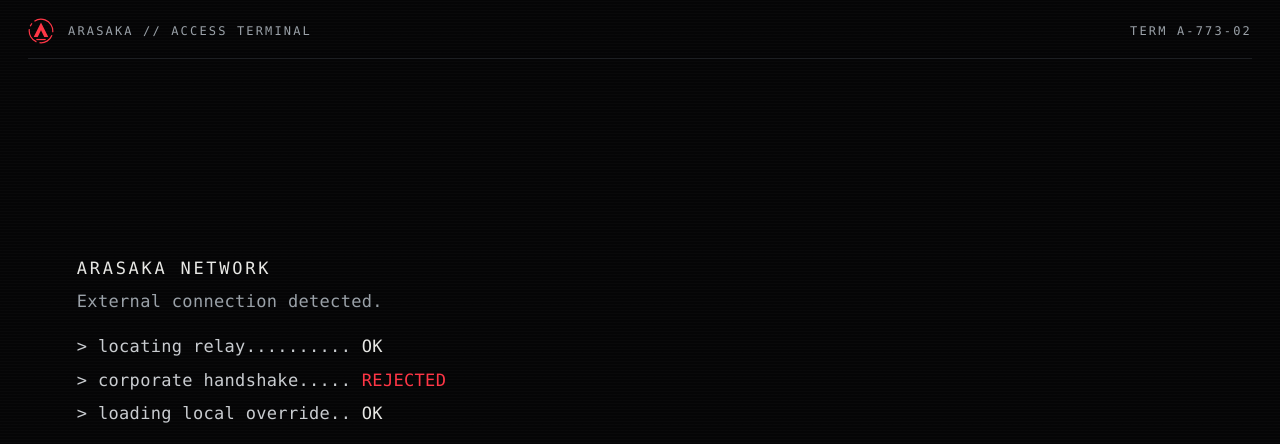
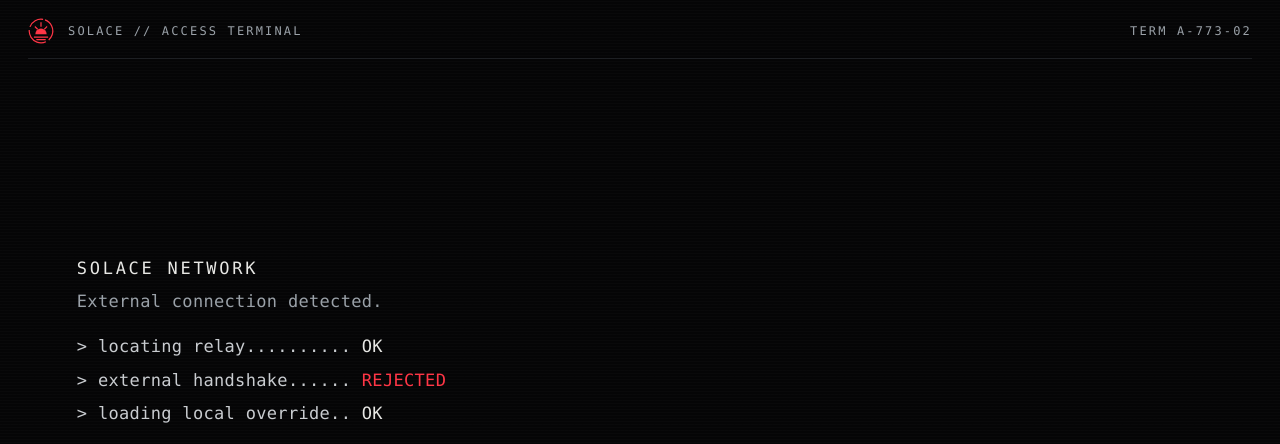
Before and after one commit to Prometheus1993/solace-os, a React (Vite) app in the folder frontend/: page / in a window 1280 px wide. Shown: the top 444 px of the page. Built offline with nearby package versions, Linux system fonts and the light colour scheme; no server answers.

Commit message:
feat: Solace start screen naming and mark (#21)

```diff
--- a/frontend/src/StartScreen.tsx
+++ b/frontend/src/StartScreen.tsx
@@ -47,12 +47,12 @@ export function StartScreen({ onEnter }: { onEnter: () => void }) {
         <span>{t.header}</span>
         <span className="ss-term">{t.terminal}</span>
       </header>
-      <main className="ss-main" aria-label="Arasaka access terminal">
+      <main className="ss-main" aria-label="Solace access terminal">
         <div className="ss-block" aria-hidden="true">
-          <p className={line(0)}><b>ARASAKA NETWORK</b></p>
+          <p className={line(0)}><b>SOLACE NETWORK</b></p>
           <p className={`${line(0)} ss-dim`}>External connection detected.</p>
           <p className={`${line(1)} ss-first`}>&gt; locating relay.......... <span>OK</span></p>
-          <p className={line(2)}>&gt; corporate handshake..... <span className="ss-bad">REJECTED</span></p>
+          <p className={line(2)}>&gt; external handshake...... <span className="ss-bad">REJECTED</span></p>
           <p className={line(3)}>&gt; loading local override.. <span>OK</span></p>
           <p className={`${line(4)} ss-ready`}>SESSION READY<i className="ss-cursor">_</i></p>
         </div>
--- a/frontend/src/home/icons.tsx
+++ b/frontend/src/home/icons.tsx
@@ -1,7 +1,7 @@
 import type { Icon as TablerIcon } from '@tabler/icons-react';
 import { IconActivityHeartbeat, IconBarbell, IconBolt, IconBook2, IconChevronDown, IconChevronRight, IconDatabase, IconDeviceWatch, IconFileText, IconFolder, IconHeart, IconMenu2, IconRefresh, IconRun, IconSchool, IconSearch, IconUser, IconX } from '@tabler/icons-react';
 
-/** Tabler icons (MIT, named imports only) for the Arasaka Home; decorative, so always aria-hidden. */
+/** Tabler icons (MIT, named imports only) for the Solace Home; decorative, so always aria-hidden. */
 const TABLER = {
   run: IconRun,
   strength: IconBarbell,
@@ -30,13 +30,14 @@ export function Icon({ name, size = 18 }: { name: IconName; size?: number }) {
   return <T className="nh-icon" size={size} stroke={1.6} aria-hidden />;
 }
 
-/** Original corporate-style emblem (drawn for this project): a broken ring around an angular "A" shard. Not any real company's mark. */
+/** Solace mark (drawn for this project): an open ring around a rising sun disc, over a terminal bar. */
 export function Emblem({ size = 56 }: { size?: number }) {
   return (
     <svg className="nh-emblem" width={size} height={size} viewBox="0 0 64 64" aria-hidden="true" focusable="false">
-      <circle cx="32" cy="32" r="29" fill="none" stroke="currentColor" strokeWidth="3" strokeDasharray="38 8 38 8 38 8 8 8" transform="rotate(-70 32 32)" />
-      <path d="M32 11L50 47H40L32 30L24 47H14z" fill="currentColor" />
-      <path d="M22 53h20" stroke="currentColor" strokeWidth="3" strokeLinecap="square" />
+      <circle cx="32" cy="32" r="29" fill="none" stroke="currentColor" strokeWidth="3" strokeDasharray="60 8 60 8 40 6" transform="rotate(-70 32 32)" />
+      <path d="M18 40a14 14 0 0 1 28 0z" fill="currentColor" />
+      <path d="M32 12v8M18 22l5 5M46 22l-5 5" stroke="currentColor" strokeWidth="3" strokeLinecap="square" />
+      <path d="M16 47h32M22 53h20" stroke="currentColor" strokeWidth="3" strokeLinecap="square" />
     </svg>
   );
 }
--- a/frontend/src/home/placeholders.ts
+++ b/frontend/src/home/placeholders.ts
@@ -1,4 +1,4 @@
 /** Start-screen chrome text (fiction; the staged lines themselves are in StartScreen.tsx). */
 export const PLACEHOLDER = {
-  start: { header: 'ARASAKA // ACCESS TERMINAL', terminal: 'TERM A-773-02' },
+  start: { header: 'SOLACE // ACCESS TERMINAL', terminal: 'TERM A-773-02' },
 } as const;
```
